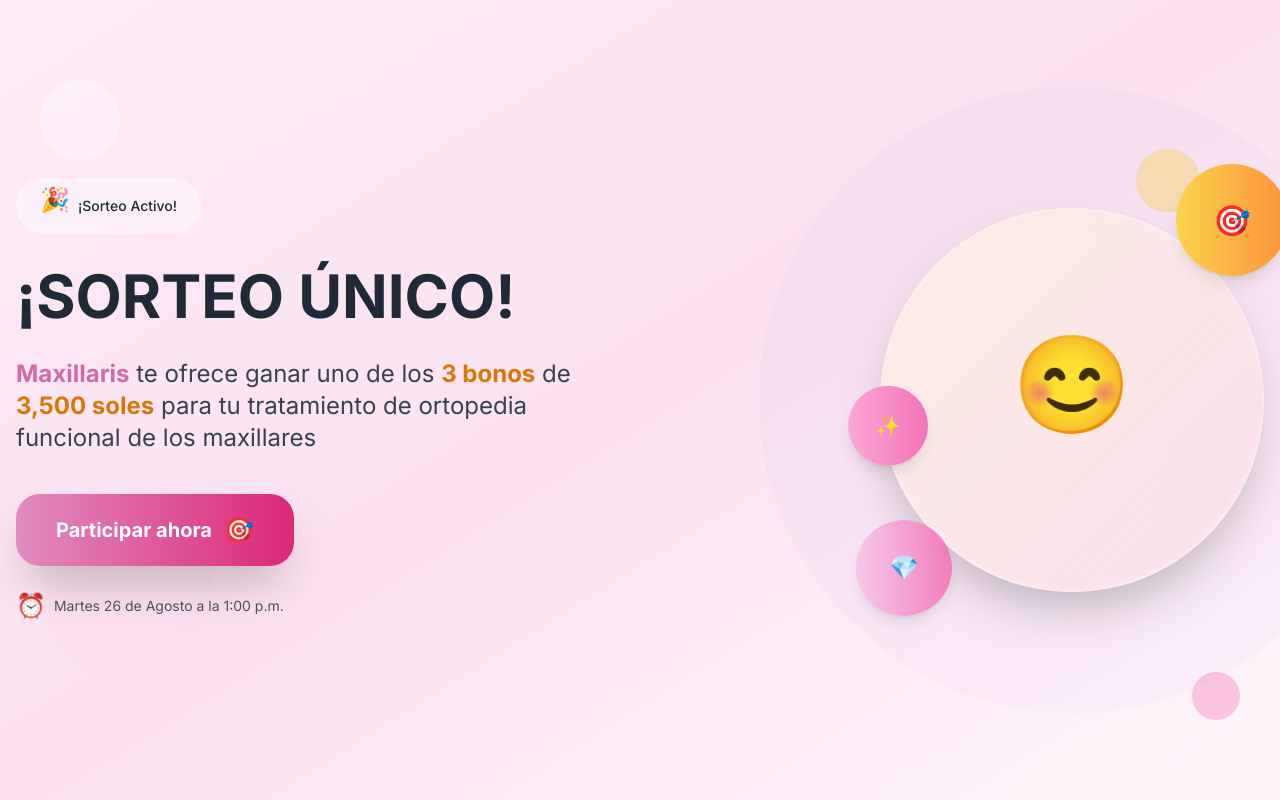
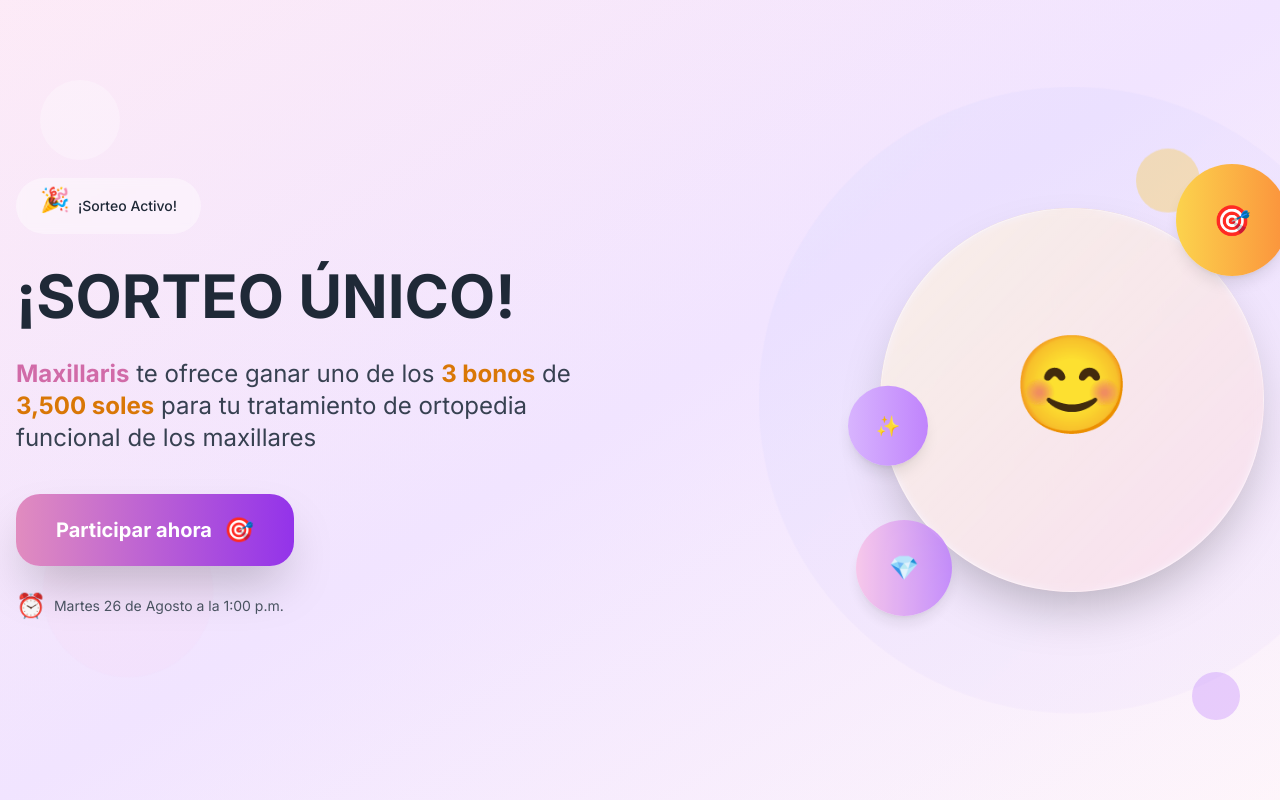
Before and after one commit to MAXILLARISProyectosYTI/apofi-landing-page, a Next.js app: page / in a window 1280 px wide. Shown: the top 800 px of the page. Built offline with nearby package versions, Linux system fonts and the light colour scheme.

Commit message:
Update Tailwind CSS configuration and global styles for "Sorteo Único": modified secondary color palette and adjusted logo glow effects to enhance visual consistency and branding.

```diff
--- a/src/app/globals.css
+++ b/src/app/globals.css
@@ -238,16 +238,16 @@
 /* Efectos de brillo para el logo */
 .logo-glow {
   filter: drop-shadow(0 0 25px rgba(225, 140, 191, 0.8))
-          drop-shadow(0 0 50px rgba(236, 72, 153, 0.6))
+          drop-shadow(0 0 50px rgba(168, 85, 247, 0.6))
           drop-shadow(0 0 75px rgba(225, 140, 191, 0.4))
-          drop-shadow(0 0 100px rgba(236, 72, 153, 0.3));
+          drop-shadow(0 0 100px rgba(168, 85, 247, 0.3));
 }
 
 .logo-glow:hover {
   filter: drop-shadow(0 0 35px rgba(225, 140, 191, 1))
-          drop-shadow(0 0 70px rgba(236, 72, 153, 0.8))
+          drop-shadow(0 0 70px rgba(168, 85, 247, 0.8))
           drop-shadow(0 0 105px rgba(225, 140, 191, 0.6))
-          drop-shadow(0 0 140px rgba(236, 72, 153, 0.4));
+          drop-shadow(0 0 140px rgba(168, 85, 247, 0.4));
 }
 
 /* Efecto de profundidad para texto 3D */
--- a/src/app/page.tsx
+++ b/src/app/page.tsx
@@ -674,7 +674,7 @@
                   </div>
 
                   {/* Proceso del sorteo */}
-                  <div className="bg-gradient-to-r from-green-500 to-emerald-600 rounded-3xl p-6 text-white text-center shadow-xl">
+                  <div className="bg-gradient-to-r from-primary-500 to-secondary-600 rounded-3xl p-6 text-white text-center shadow-xl">
                     <h4 className="text-xl font-bold mb-3">📋 ¿Cómo funciona?</h4>
                     <div className="space-y-3 text-sm">
                       <div className="flex items-center gap-2 justify-center">
--- a/tailwind.config.js
+++ b/tailwind.config.js
@@ -21,16 +21,16 @@
           900: '#7f365c',
         },
         secondary: {
-          50: '#fef2f8',
-          100: '#fde7f3',
-          200: '#fbcfe8',
-          300: '#f9a8d4',
-          400: '#f472b6',
-          500: '#ec4899',
-          600: '#db2777',
-          700: '#be185d',
-          800: '#9d174d',
-          900: '#831843',
+          50: '#faf5ff',
+          100: '#f3e8ff',
+          200: '#e9d5ff',
+          300: '#d8b4fe',
+          400: '#c084fc',
+          500: '#a855f7',
+          600: '#9333ea',
+          700: '#7c3aed',
+          800: '#6b21a8',
+          900: '#581c87',
         },
         green: {
           50: '#f0fdf4',
```
